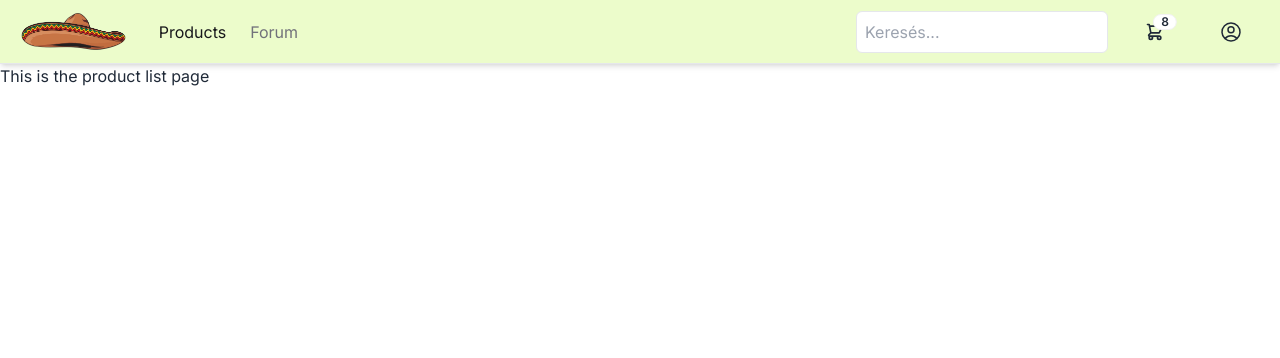
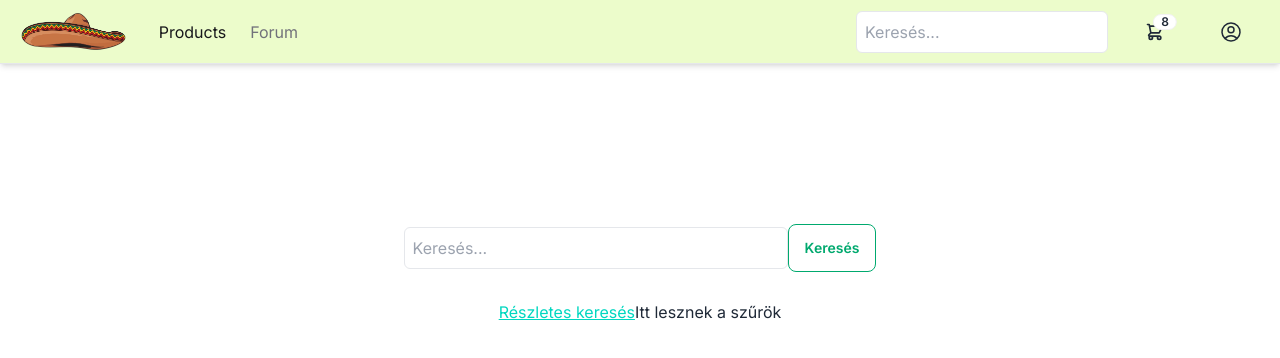
Before and after one commit to El-Terrifico-webfejlesztok/El-Terrifico-weboldal, a Next.js app: page /products in a window 1280 px wide. Shown: the top 358 px of the page. Built offline with nearby package versions, Linux system fonts and the light colour scheme; no server answers.

Commit message:
Product oldal elkezdése: (kezdetleges searchbar

```diff
--- /dev/null
+++ b/app/components/product/SearchBarPro.tsx
@@ -0,0 +1,13 @@
+function SearchBarPro() {
+  return (
+    <div className="flex items-center">
+      <input
+        type="text"
+        placeholder="Keresés..."
+        className="border rounded-md p-2 focus:outline-none focus:ring focus:border-lime-700 lg:w-96 md:w-80 sm:w-72 inline-block"
+      />
+    </div>
+  );
+}
+
+export default SearchBarPro;
--- /dev/null
+++ b/app/components/product/SearchButton.tsx
@@ -0,0 +1,8 @@
+function SearchButton() {
+  return (
+    <button className="btn btn-xs sm:btn-sm md:btn-md btn-outline btn-success inline-block">
+      Keresés
+    </button>
+  );
+}
+export default SearchButton;
--- /dev/null
+++ b/app/components/product/Szurok.tsx
@@ -0,0 +1,8 @@
+function Szurok() {
+  return (
+    <div id="szuro">
+      <p>Itt lesznek a szűrök</p>
+    </div>
+  );
+}
+export default Szurok
--- a/app/products/page.tsx
+++ b/app/products/page.tsx
@@ -1,14 +1,21 @@
-'use client'
-
-import React, { useState } from 'react'
+import SearchBarPro from "../components/product/SearchBarPro";
+import SearchButton from "../components/product/SearchButton";
+import Szurok from "../components/product/Szurok";
 
 const ProductList = () => {
-const [thing, setThing] = useState('nothing')
+  return (
+    <>
+      <div className="sm:flex items-center justify-center pt-40">
+        <SearchBarPro /> <SearchButton />
+      </div>
+      <div className="sm:flex items-center justify-center mt-7">
+        <a className="link link-accent">
+          <h1>Részletes keresés</h1>
+        </a>
+        <Szurok />
+      </div>
+    </>
+  );
+};
 
-
-  return (
-    <div>This is the product list page</div>
-  )
-}
-
-export default ProductList
+export default ProductList;
--- /dev/null
+++ b/app/products/product.module.css
@@ -0,0 +1,4 @@
+.searchbar {
+    width: 100%;
+    background-color: azure;
+}
```
